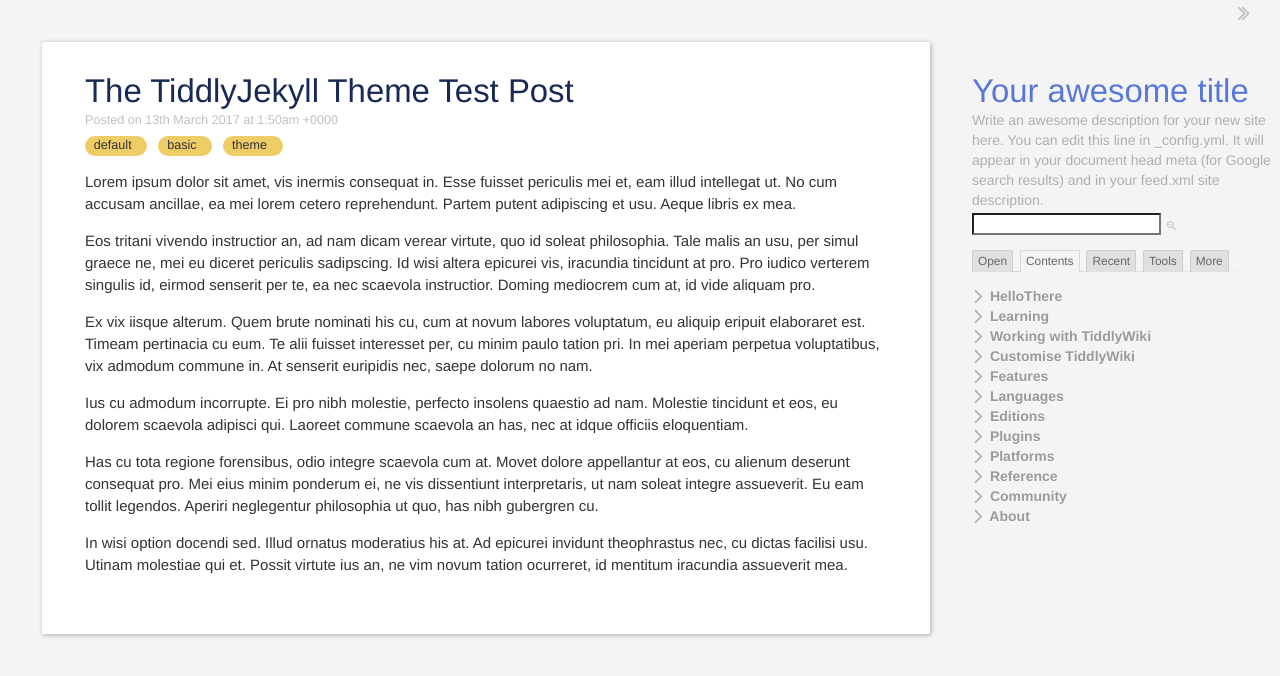
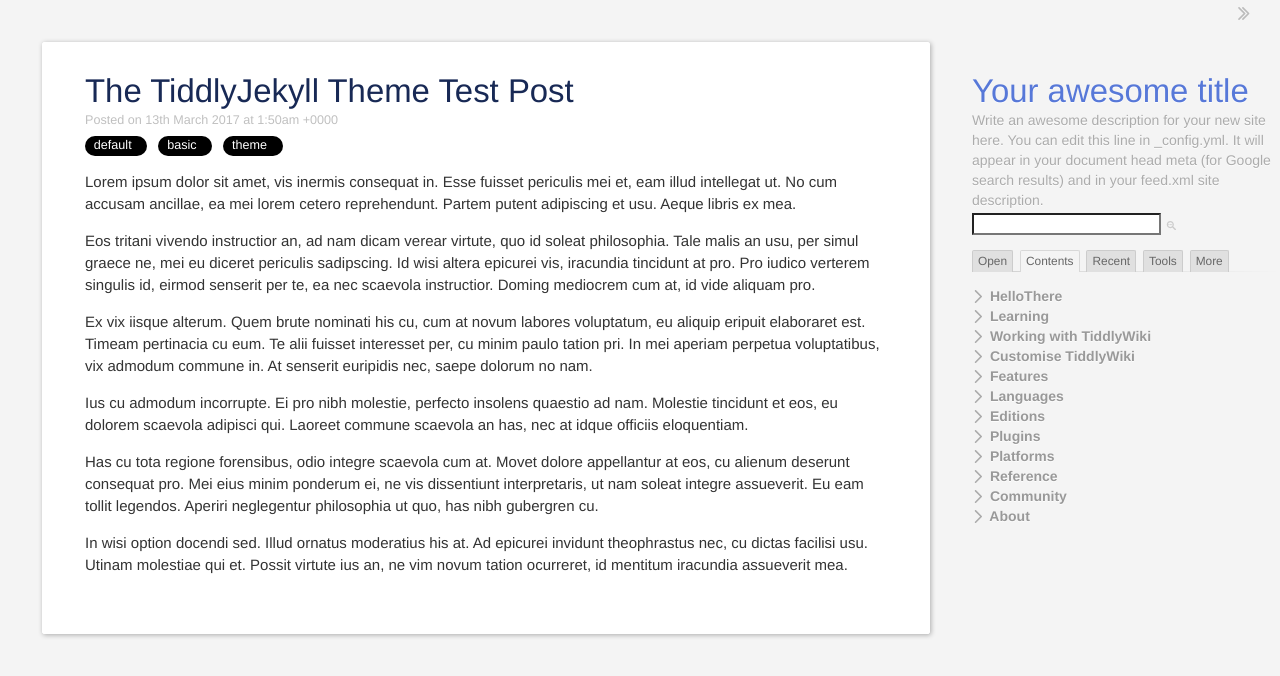
Before and after one commit to RebusGlider/TiddlyJekyll, a Jekyll site: the page built from _posts/2017-03-13-TiddlyJekyll-Test-Post.markdown, in a window 1280 px wide. Shown: the top 676 px of the page. Built offline with Jekyll 4.4.1, drawn with Linux system fonts in a browser that asks for light colours.

Commit message:
Alter Tag include so that the background color and text color can be controlled by parameters.

```diff
--- a/_includes/tag.html
+++ b/_includes/tag.html
@@ -1 +1 @@
-<span class="tc-tag-list-item"><button class="tc-btn-invisible tc-tag-label" style="background-color:; fill:#333333; color:#333333;"><span class="tc-tag-list-item">{{include.tag}}</span></button></span>
+<span class="tc-tag-list-item"><button class="tc-btn-invisible tc-tag-label" style="background-color:{{include.background_color}}; color:{{include.color}}"><span class="tc-tag-list-item">{{include.tag}}</span></button></span>
--- a/_layouts/post.html
+++ b/_layouts/post.html
@@ -19,7 +19,7 @@ layout: default
 <div class=" tc-reveal">
 <div class="tc-tags-wrapper">
     {% for each_tag in page.tags %}
-        {% include tag.html tag=each_tag %}
+        {% include tag.html tag=each_tag color='rgb(255,255,255)' background_color='rgb(0,0,0)' %}
 
     {% endfor %}
 </div>
```
